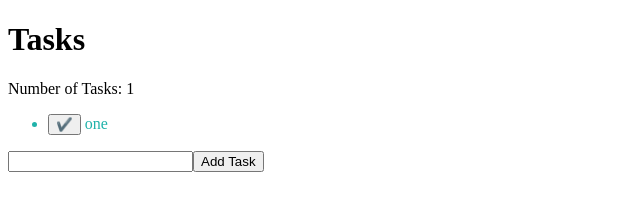
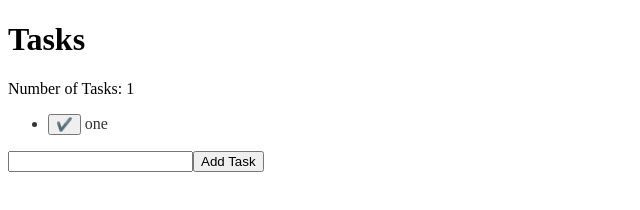
Before and after one commit to organic-042/ToDo-C, a plain HTML site: page index.html in a window 1280 px wide. Shown: the full height of the page, 0-640 px from the left. Drawn offline with nearby package versions, Linux system fonts and the light colour scheme.

Commit message:
changed color of li tag to #333

```diff
--- a/index.html
+++ b/index.html
@@ -18,7 +18,7 @@
     <style>
       li {
         margin-bottom: 5px;
-        color: lightseagreen;
+        color: #333;
       }
     </style>
     <div id="app"></div>
```
